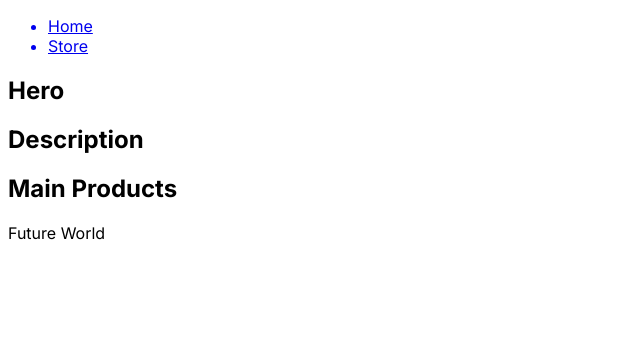
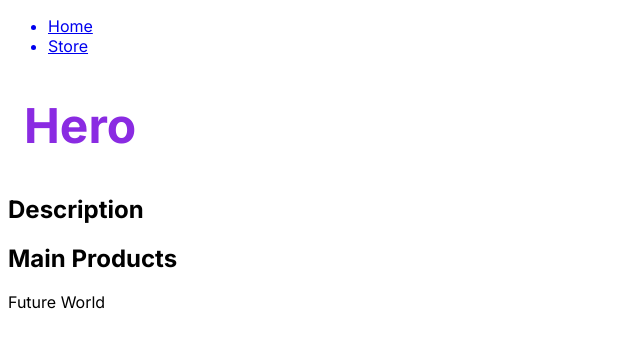
Before and after one commit to CristianMontoya98/Next14, a Next.js app: page / in a window 1280 px wide. Shown: the top 348 px of the page, without its empty margins (0-640 px from the left). Built offline with nearby package versions, Linux system fonts and the light colour scheme.

Commit message:
feat(hero):css module added

```diff
--- a/src/app/components/home/Hero/Hero.tsx
+++ b/src/app/components/home/Hero/Hero.tsx
@@ -1,6 +1,7 @@
+import styles from './hero.module.css';
 export const Hero = () => {
 	return (
-		<section>
+		<section className={styles.hero}>
 			<h1>Hero</h1>
 		</section>
 	);
--- /dev/null
+++ b/src/app/components/home/Hero/hero.module.css
@@ -0,0 +1,8 @@
+.hero {
+	margin: 1rem;
+}
+
+.hero > h1 {
+	font-size: 3rem;
+	color: blueviolet;
+}
```
